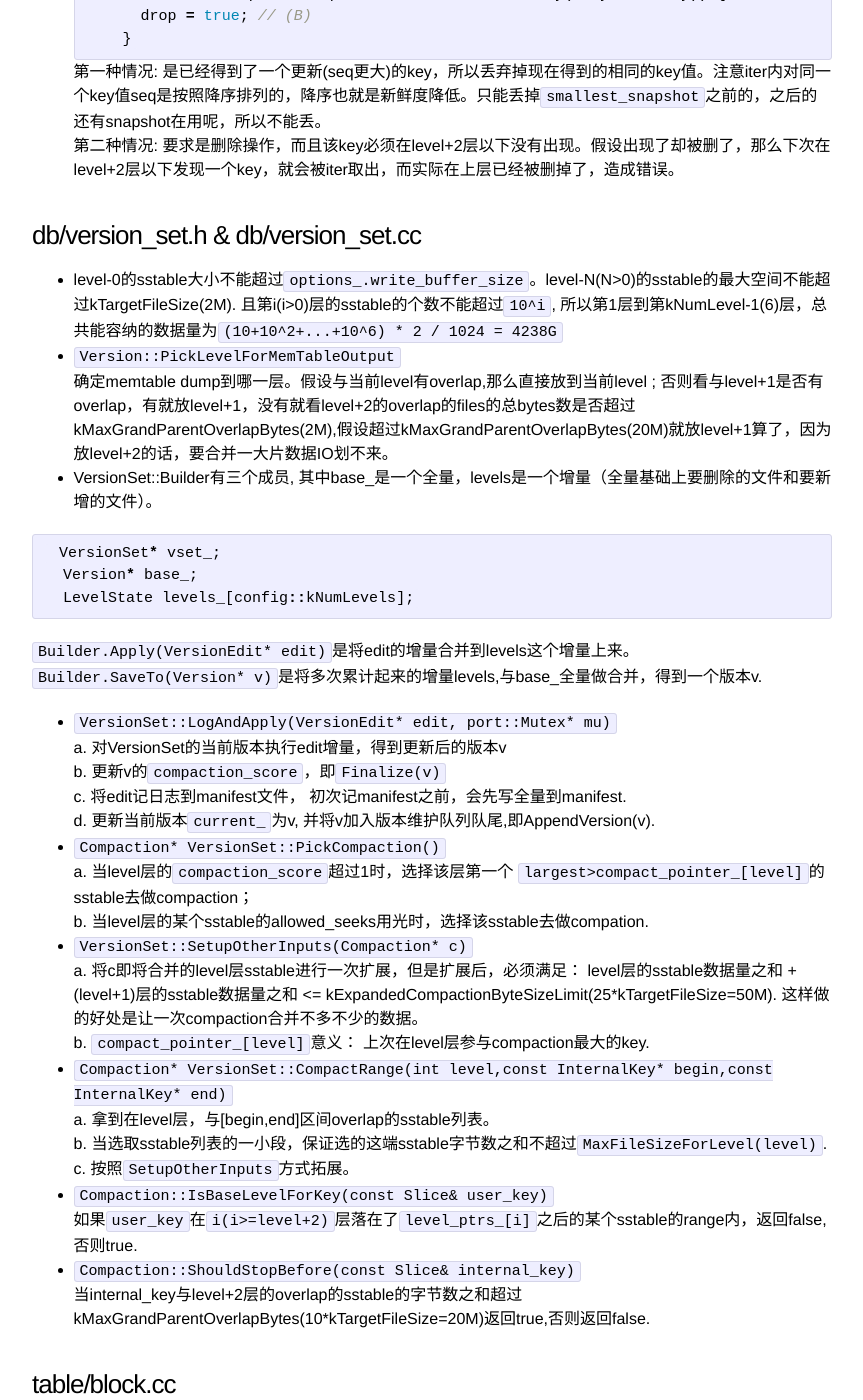
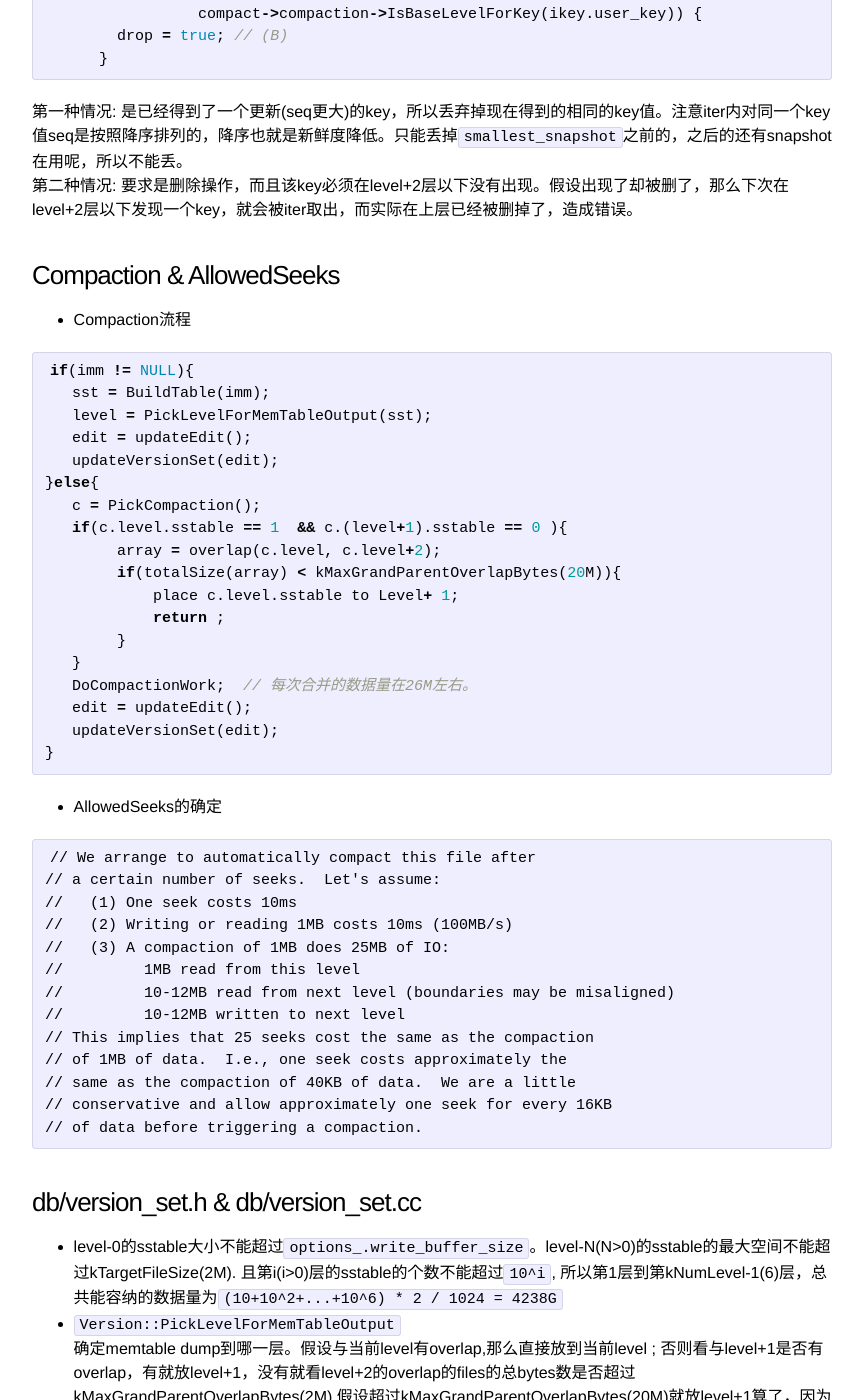
Before and after one commit to SteNicholas/openinx.github.io, a Jekyll site: the page built from _posts/2014-08-11-leveldb-notes.md, in a window 1280 px wide and 1400 px high, scrolled down 4512 px. Shown: the whole window, without its empty margins (208-1071 px from the left). Built offline with Jekyll 4.4.1, drawn with Linux system fonts in a browser that asks for light colours; Markdown is read by kramdown in place of the engine named in the settings; comment, search, counter and statistics services are not loaded.

Commit message:
leveldb notes

````diff
--- a/_posts/2014-08-11-leveldb-notes.md
+++ b/_posts/2014-08-11-leveldb-notes.md
@@ -84,6 +84,7 @@ b. 当compaction与下层leve+1没有overlap，且与level+2的file的字节总
 c. 当不是`TrivialMove`时，就做`DoCompactionWork`.
 
 * `DoCompactionWork`将要compaction的level层sstable和level+1层sstable组织成一个有序的合并迭代器iter. 每次执行一次iter.Next(),问题是哪些数据需要dropped掉呢？
+
 ```cpp
 if (last_sequence_for_key <= compact->smallest_snapshot) {
         // Hidden by an newer entry for same user key
@@ -94,8 +95,53 @@ if (last_sequence_for_key <= compact->smallest_snapshot) {
         drop = true; // (B)
       }
 ```
+
 第一种情况: 是已经得到了一个更新(seq更大)的key，所以丢弃掉现在得到的相同的key值。注意iter内对同一个key值seq是按照降序排列的，降序也就是新鲜度降低。只能丢掉`smallest_snapshot`之前的，之后的还有snapshot在用呢，所以不能丢。
 第二种情况: 要求是删除操作，而且该key必须在level+2层以下没有出现。假设出现了却被删了，那么下次在level+2层以下发现一个key，就会被iter取出，而实际在上层已经被删掉了，造成错误。
+
+
+### Compaction & AllowedSeeks
+* Compaction流程
+
+```cpp
+if(imm != NULL){
+   sst = BuildTable(imm);
+   level = PickLevelForMemTableOutput(sst);
+   edit = updateEdit();
+   updateVersionSet(edit);
+}else{
+   c = PickCompaction();
+   if(c.level.sstable == 1  && c.(level+1).sstable == 0 ){
+        array = overlap(c.level, c.level+2);
+        if(totalSize(array) < kMaxGrandParentOverlapBytes(20M)){
+            place c.level.sstable to Level+ 1;
+            return ;
+        }
+   }
+   DoCompactionWork;  // 每次合并的数据量在26M左右。
+   edit = updateEdit();
+   updateVersionSet(edit);
+}
+```
+
+* AllowedSeeks的确定
+
+```
+// We arrange to automatically compact this file after
+// a certain number of seeks.  Let's assume:
+//   (1) One seek costs 10ms
+//   (2) Writing or reading 1MB costs 10ms (100MB/s)
+//   (3) A compaction of 1MB does 25MB of IO:
+//         1MB read from this level
+//         10-12MB read from next level (boundaries may be misaligned)
+//         10-12MB written to next level
+// This implies that 25 seeks cost the same as the compaction
+// of 1MB of data.  I.e., one seek costs approximately the
+// same as the compaction of 40KB of data.  We are a little
+// conservative and allow approximately one seek for every 16KB
+// of data before triggering a compaction.
+```
+
 
 ### db/version_set.h & db/version_set.cc
 * level-0的sstable大小不能超过`options_.write_buffer_size`。level-N(N>0)的sstable的最大空间不能超过kTargetFileSize(2M). 且第i(i>0)层的sstable的个数不能超过`10^i`, 所以第1层到第kNumLevel-1(6)层，总共能容纳的数据量为`(10+10^2+...+10^6) * 2 / 1024 = 4238G`
````
